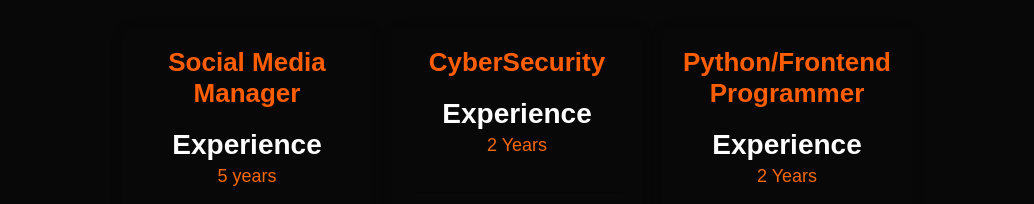
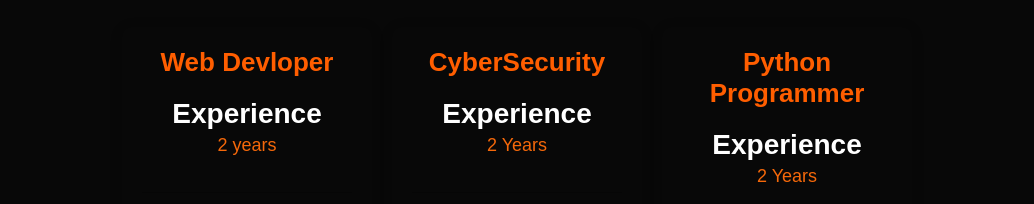
Before and after one commit to LoSt-SoFtware/Portfolio-, a plain HTML site: page experiences.html in a window 1280 px wide. Shown: the part 250-454 px from the top of the page, without its empty margins (123-1157 px from the left). Drawn offline with nearby package versions, Linux system fonts and the light colour scheme.

Commit message:
Update experiences.html

```diff
--- a/experiences.html
+++ b/experiences.html
@@ -147,10 +147,10 @@
     </div>
     <div class="grid">
       <div class="box basic">
-        <div class="title">Social Media Manager</div>
+        <div class="title">Web Devloper</div>
         <div class="price">
           <b>Experience</b>
-          <span class="exp">5 years</span>
+          <span class="exp">2 years</span>
         </div>
         <div class="features">
           <div> </div>
@@ -175,7 +175,7 @@
      </div>
    </div>
      <div class="box ninja">
-     <div class="title">Python/Frontend Programmer</div>
+     <div class="title">Python Programmer</div>
      <div class="price">
        <b>Experience</b>
        <span class="exp"> 2 Years</span>
```
